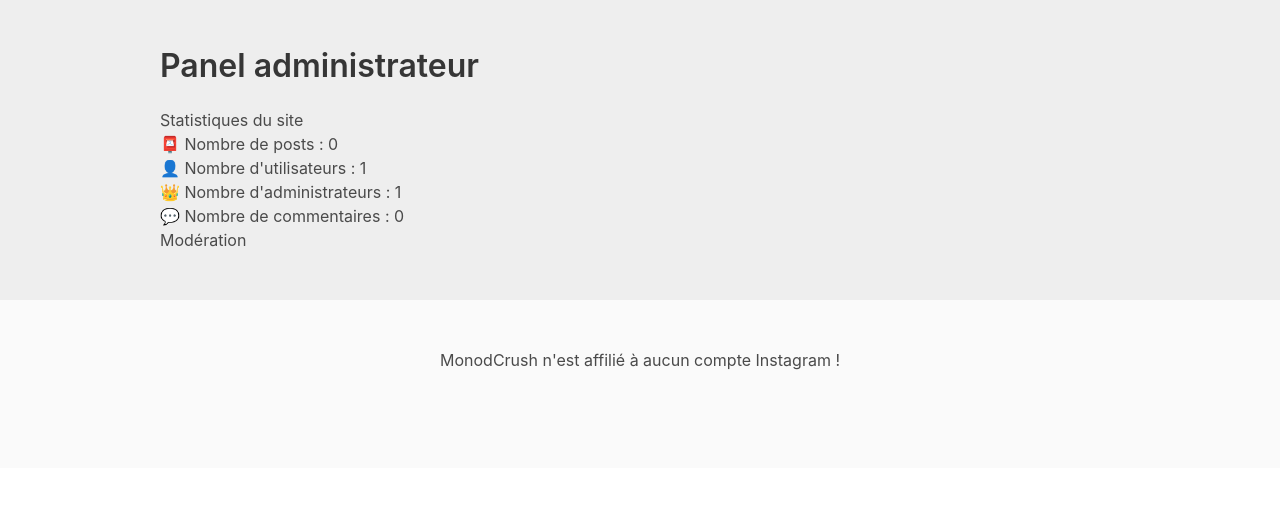
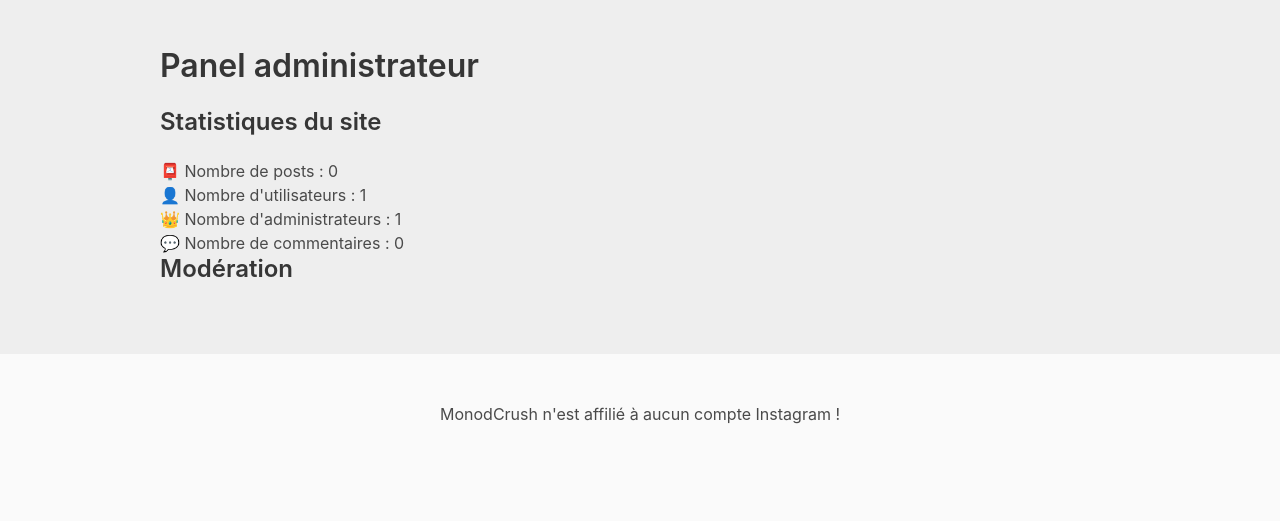
Before and after one commit to BenoitPrmt/Monod-Crush, a Flask app: page /admin/ in a window 1280 px wide. Shown: the part 60-581 px from the top of the page. Run offline with Flask 2, Linux system fonts and the light colour scheme; the visitor is signed in with stand-in values (Sample User, id 1); data comes from the database, SQL or seed files in the repository; data that the repository does not hold is empty; some libraries are stand-ins or nearby versions.

Commit message:
Edit title style in panel

```diff
--- a/flaskr/templates/admin/panel.html
+++ b/flaskr/templates/admin/panel.html
@@ -3,13 +3,13 @@
 {% block title %}Panel administrateur{% endblock %}
 
 {% block content %}
-<h1>Statistiques du site</h1>
+<h1 class="title is-4">Statistiques du site</h1>
 <p>📮 Nombre de posts : {{nb_posts}}</p>
 <p>👤 Nombre d'utilisateurs : {{users}}</p>
 <p>👑 Nombre d'administrateurs : {{admins}}</p>
 <p>💬 Nombre de commentaires : {{comments}}</p>
 
-<h1>Modération</h1>
+<h1 class="title is-4">Modération</h1>
 <div>
     {% for post in posts %}
     <article class="card my-4 px-4 py-4 is-flex is-justify-content-space-between">
```
